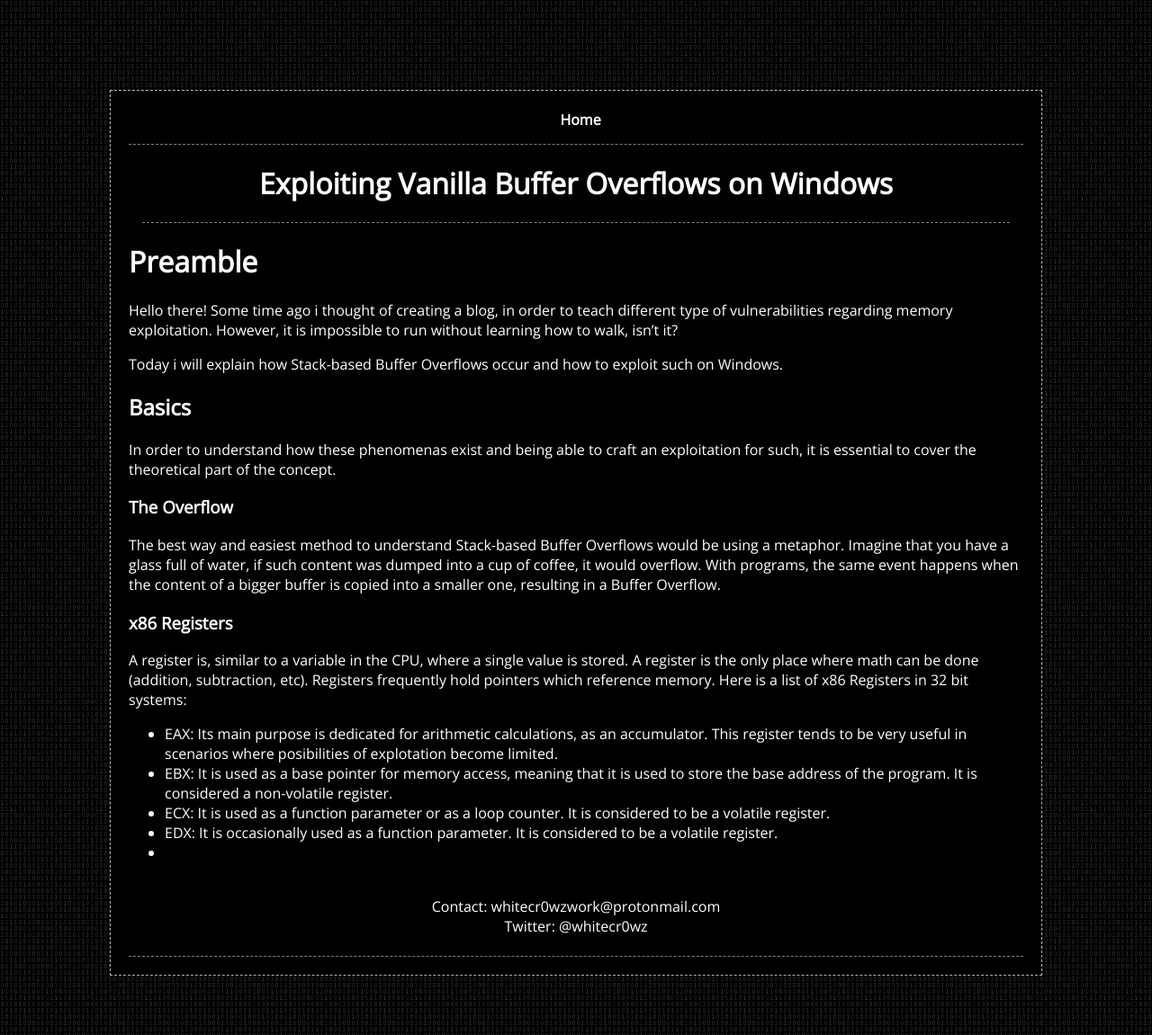
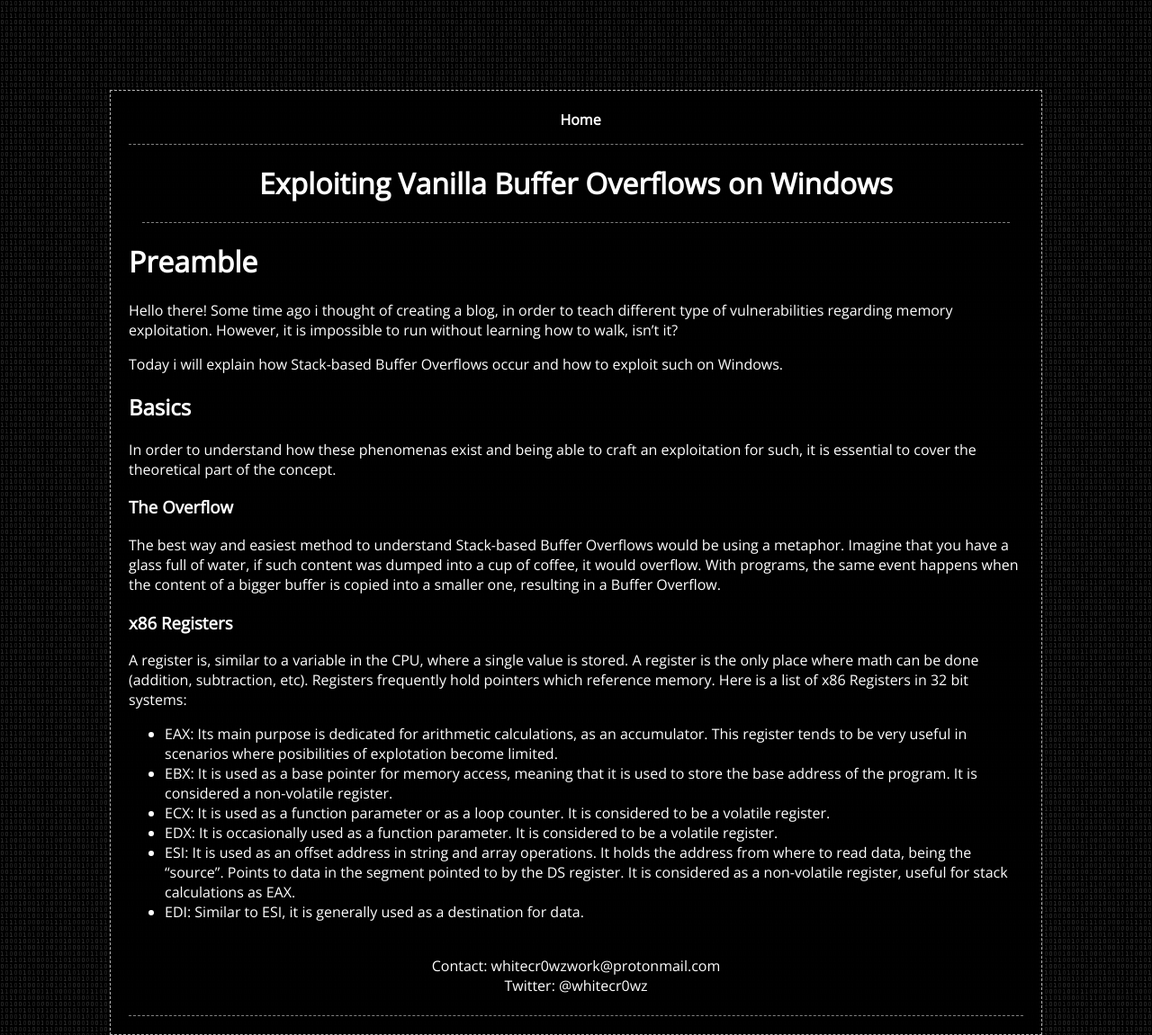
Before and after one commit to whitecr0wz/whitecr0wz.github.io, a Jekyll site: the page built from _posts/posts/2020-03-08-Exploiting-Stack-Overflows-In-Windows.md, in a window 1280 px wide. Shown: the whole page at 90% size. Built offline with Jekyll 4.4.1, drawn with Linux system fonts in a browser that asks for light colours.

Commit message:
Update 2020-03-08-Exploiting-Stack-Overflows-In-Windows.md

```diff
--- a/_posts/posts/2020-03-08-Exploiting-Stack-Overflows-In-Windows.md
+++ b/_posts/posts/2020-03-08-Exploiting-Stack-Overflows-In-Windows.md
@@ -27,4 +27,5 @@ Here is a list of x86 Registers in 32 bit systems:
 + EBX: It is used as a base pointer for memory access, meaning that it is used to store the base address of the program. It is considered a non-volatile register.
 + ECX: It is used as a function parameter or as a loop counter. It is considered to be a volatile register.
 + EDX: It is occasionally used as a function parameter. It is considered to be a volatile register.
-+
++ ESI: It is used as an offset address in string and array operations. It holds the address from where to read data, being the "source". Points to data in the segment pointed to by the DS register. It is considered as a non-volatile register, useful for stack calculations as EAX.
++ EDI: Similar to ESI, it is generally used as a destination for data.
```
